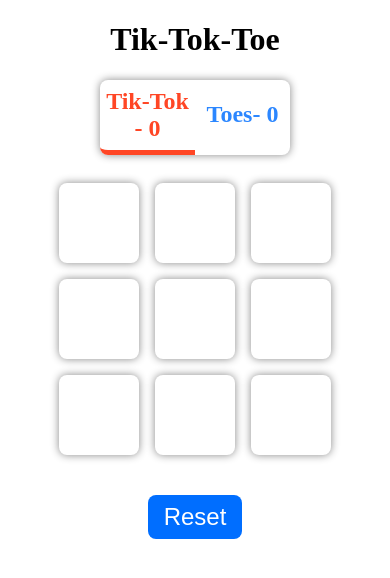
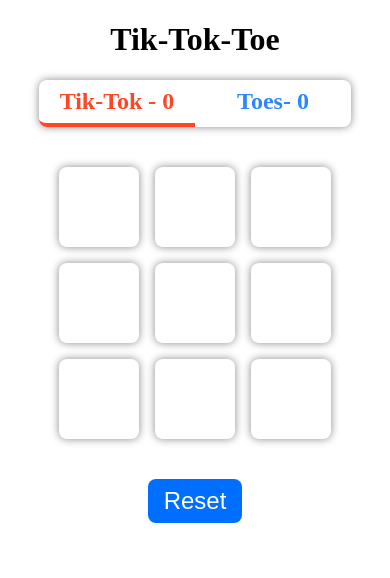
Before and after one commit to Lucasjk98/tic-tac-toe, a React (Create React App) app: page / in a window 390 px wide. Shown: the top 578 px of the page. Built offline with nearby package versions, Linux system fonts and the light colour scheme.

Commit message:
more responsive design

```diff
--- a/src/components/Box.css
+++ b/src/components/Box.css
@@ -3,7 +3,7 @@
     background-color: white;
     color: #17171700;
     border-radius: 10%;
-    box-shadow: 0px 0px 8px #888;
+    box-shadow: 0rem 0rem .5rem #888;
     width:5rem;
     height: 5rem;
     text-align: center;
@@ -35,6 +35,6 @@
 
 
 .box:hover {
-    box-shadow: 0px 0px 15px #888;
+    box-shadow: 0rem 0rem .5rem #888;
     cursor: pointer;
 }
--- a/src/components/ScoreBoard.css
+++ b/src/components/ScoreBoard.css
@@ -4,14 +4,12 @@
     align-items: center;
     position: center;
     justify-content: space-evenly;
-    margin-bottom: 20px;
-    margin-top: 10px;
-    margin-left: 100px;
-    margin-right: 100px;
-    width: 100;
+    margin-bottom: 2rem;
+    margin-left: 10%;
+    margin-right: 10%;
     background-color: white;
-    font-size: 1.5em;
-    box-shadow: 0px 0px 8px #888;
+    font-size: 1.5rem;
+    box-shadow: 0rem 0rem .5rem #888;
     border-radius: 0.5rem;
     font-weight: bold;
 
@@ -26,16 +24,16 @@
 
 .x-score {
     color: rgb(255, 70, 37);
-    border-bottom: 5px solid rgb(255, 70, 37);
+    border-bottom: .25rem solid rgb(255, 70, 37);
     border-radius: 0.5rem 0 0 0.5rem;
 }
 
 .o-score {
     color: rgb(44, 135, 255);
-    border-bottom: 5px solid rgb(44, 135, 255);
+    border-bottom: .25rem solid rgb(44, 135, 255);
     border-radius: 0 0.5rem 0.5rem 0;
 }
 
 .inactive{
-    border-bottom: 5px solid transparent;
+    border-bottom: .25rem solid transparent;
 }
--- a/src/components/Title.css
+++ b/src/components/Title.css
@@ -1,3 +1,12 @@
 .Title{
-    text-align: center;
+    display: flex;
+    flex-direction: row;
+    align-items: center;
+    position: center;
+    justify-content: space-evenly;
+    margin-left: auto;
+    margin-right: auto;
+    width: 100%;
+    background-color: white;
+    font-weight: bold;
 }
```
